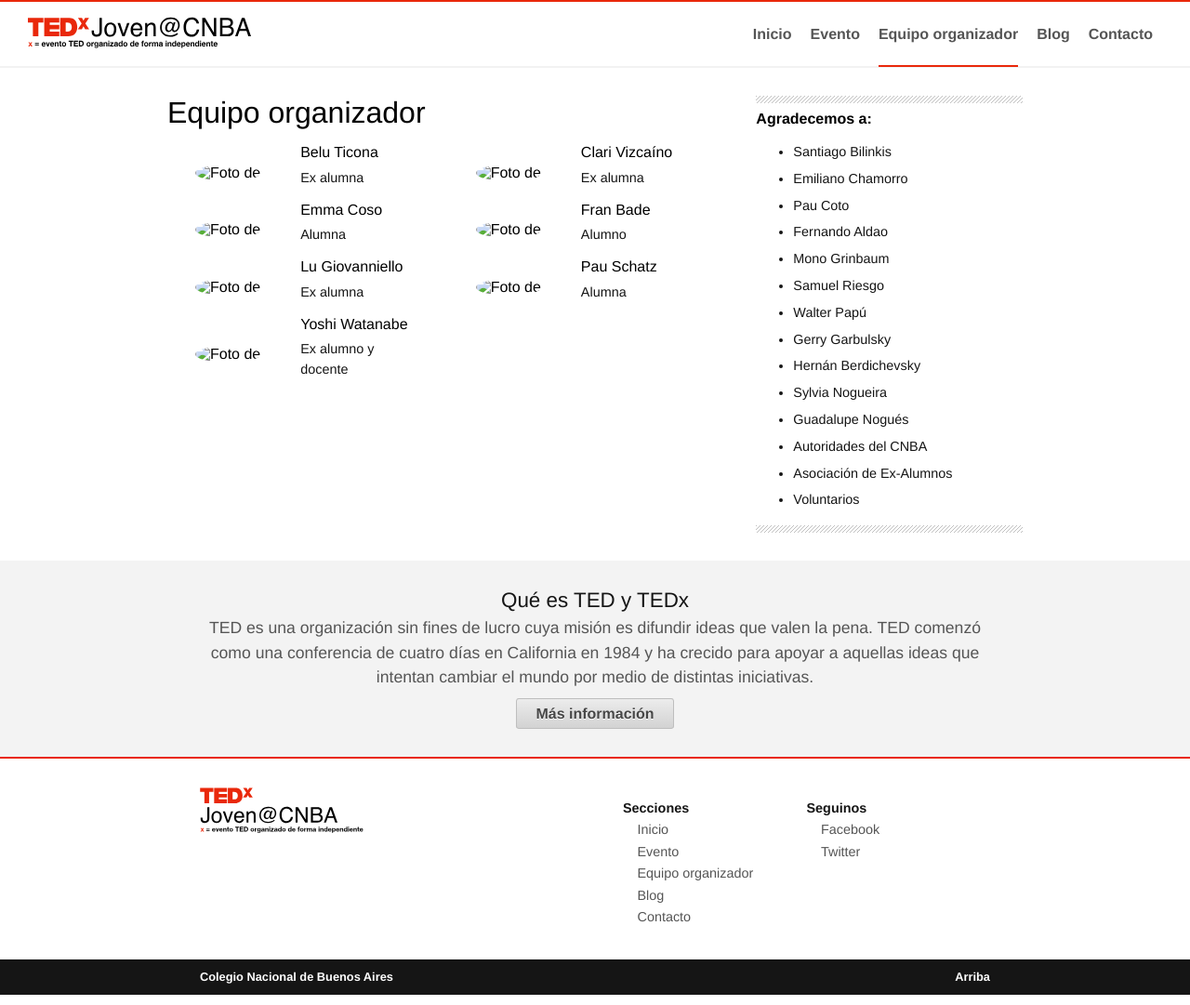
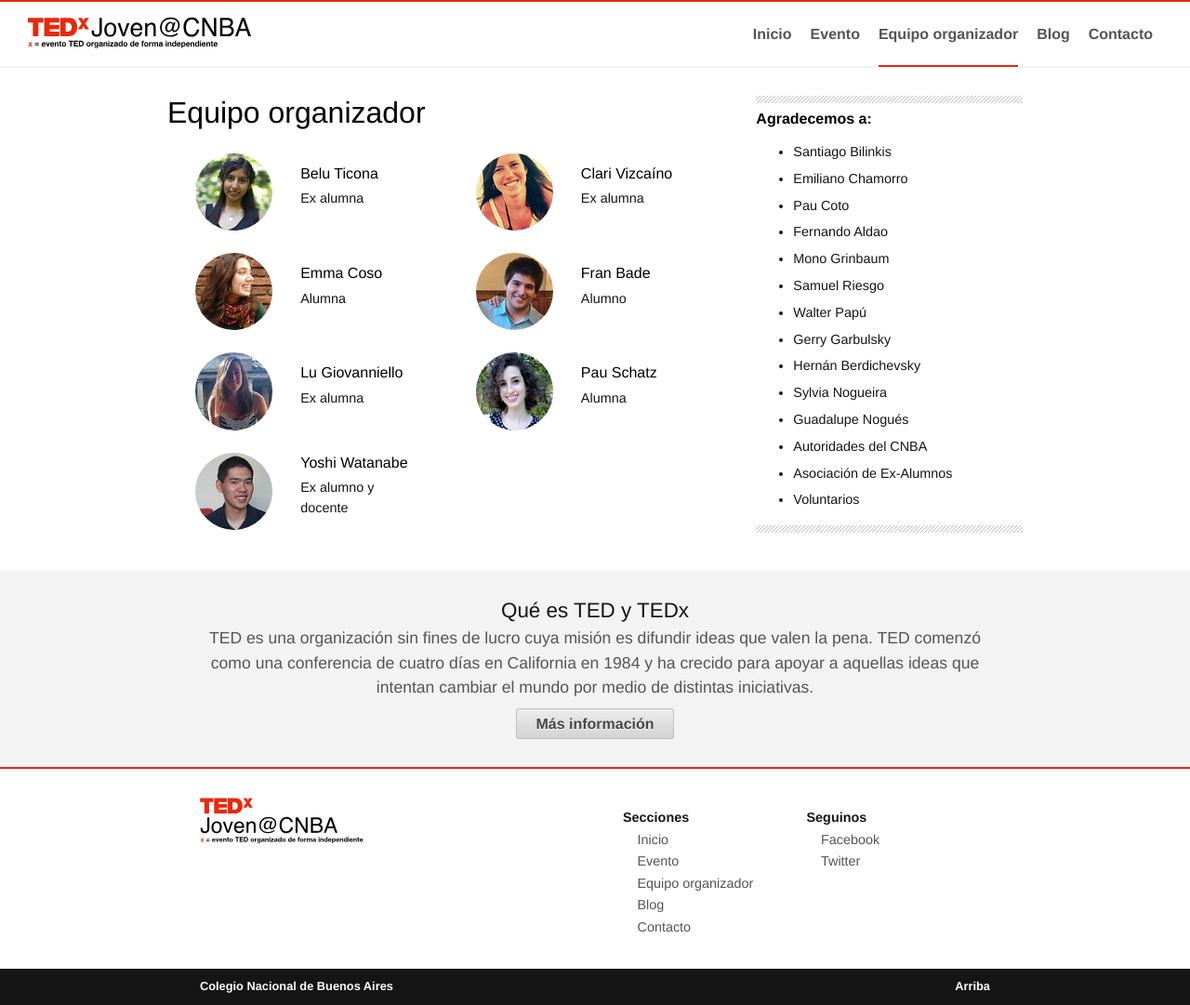
Before and after one commit to TEDxCNBA/pagina, a Jekyll site: the page built from equipo.html, in a window 1280 px wide. Shown: the whole page at 93% size. Built offline with Jekyll 4.4.1, drawn with Linux system fonts in a browser that asks for light colours; nearby versions of some CDN libraries.

Commit message:
Cambios de deployment

```diff
--- a/equipo.html
+++ b/equipo.html
@@ -13,7 +13,7 @@
 				<div class="col col--12 col__md--6">
 					<div class="organizador-container">
 						<div class="flex organizador-flex">
-							<div class="col col--3 col__md--5"><img src="{{ site.url }}{{ site.baseurl }}/assets/fotos-equipo{{ organizer.foto }}" alt="Foto de {{ speaker.nombre }}"></div>
+							<div class="col col--3 col__md--5"><img src="{{ site.url }}{{ site.baseurl }}/assets{{ organizer.foto }}" alt="Foto de {{ speaker.nombre }}"></div>
 							<div class="col col--9 col__md--7"><h5>{{ organizer.nombre }}</h5> <p class="descripcion-organizador">{{ organizer.perfil }}</p></div>
 						</div>
 					</div>
```
